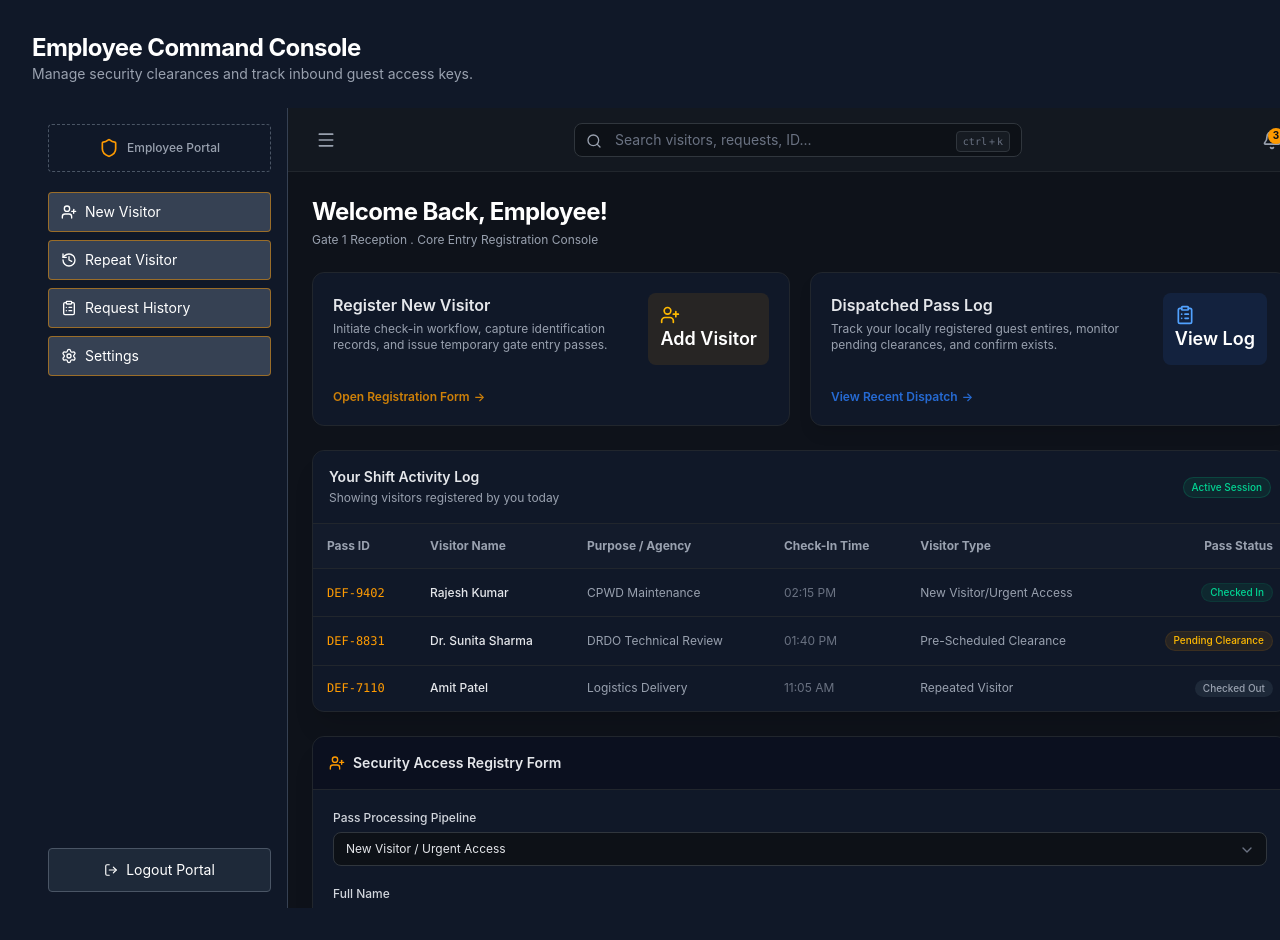
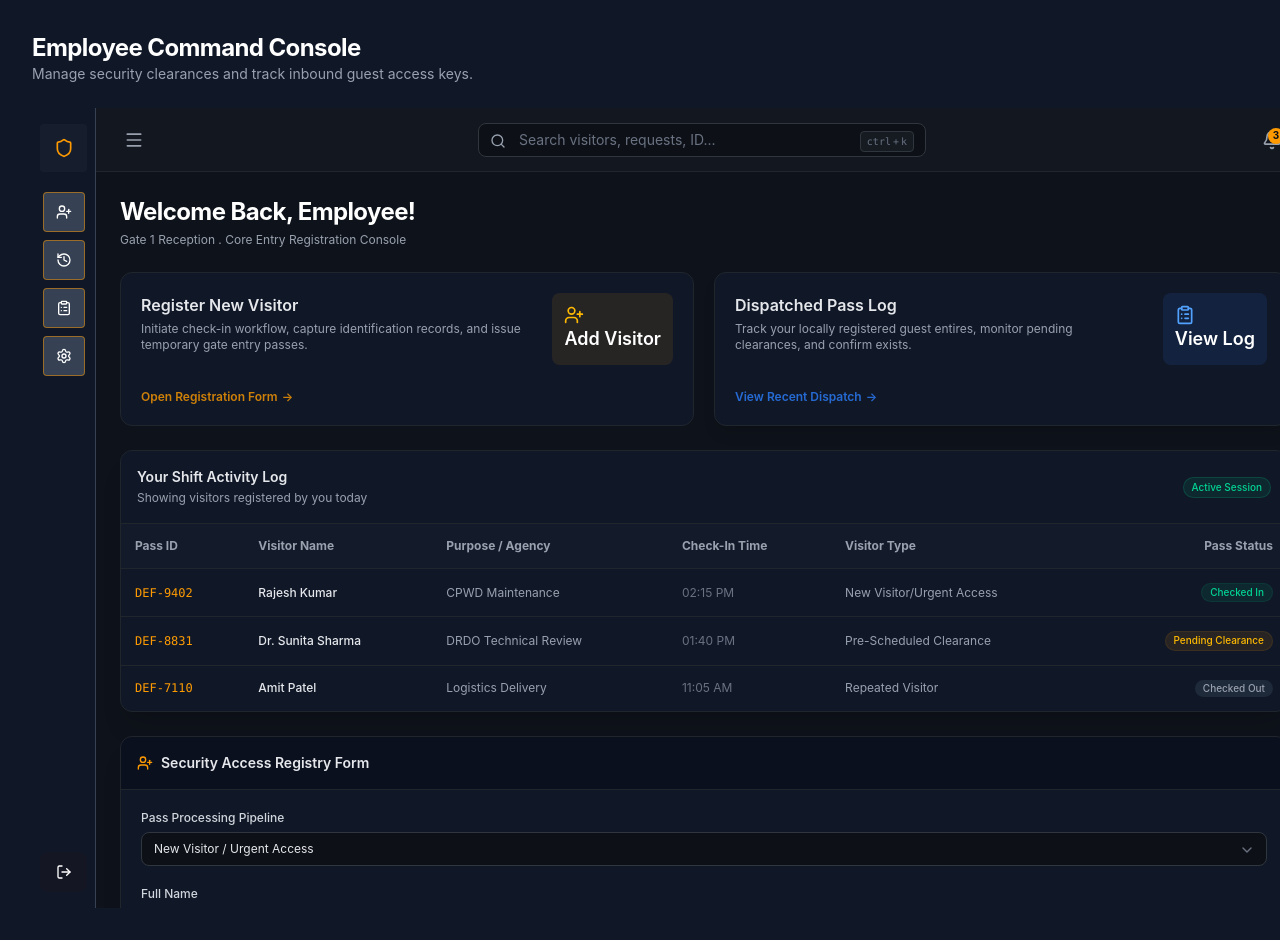
Before and after one commit to sin-h43/Defence-Pass-Management-System, a React (Vite) app in the folder defence-portal/: page /employee in a window 1280 px wide. Shown: the top 940 px of the page. Built offline with nearby package versions, Linux system fonts and the light colour scheme.

Commit message:
Added Icon-Only collapsible  Sidebar

```diff
--- a/defence-portal/src/pages/employee/EmployeeDashboard.tsx
+++ b/defence-portal/src/pages/employee/EmployeeDashboard.tsx
@@ -1,4 +1,4 @@
-import { Search, Menu, Bell, LogOut, ClipboardList, Settings, Shield, History, UserPlus, ChevronDown } from 'lucide-react';
+import { Search, Menu, Bell, ClipboardList, Settings, Shield, History, UserPlus, ChevronDown, LogOut } from 'lucide-react';
 import { useRef, useState } from 'react';
 
 export default function EmployeeDashboard() {
@@ -14,7 +14,7 @@ export default function EmployeeDashboard() {
     registrationFormRef.current?.scrollIntoView({ behavior: 'smooth' });
   };
 
-  const [isSidebarOpen, setIsSidebarOpen] = useState(true);
+  const [isSidebarOpen, setIsSidebarOpen] = useState(false);
 
 
   return (
@@ -50,26 +50,48 @@ export default function EmployeeDashboard() {
             className={`h-10 bg-gray-700 rounded border border-amber-500/50 flex items-center px-3 text-sm hover:bg-gray-800 cursor-pointer transition-colors ${
               isSidebarOpen? 'px-3 justify-start' : 'justify-center p-0'
             }`}
-            title='Reate Visitor Logs'
+            title='Repeated Visitor Logs'
             >
             <History className="h-4 w-4 shrink-0"/>
-            {isSidebarOpen && <span className='ml-2'>Repeat Visitor</span>}
+            {isSidebarOpen && <span className='ml-2'>Repeated Visitor</span>}
           </div>
           <div className={`h-10 bg-gray-700 rounded border border-amber-500/50 flex items-center px-3 text-sm hover:bg-gray-800 cursor-pointer transition-colors ${
-            isSidebarOpen? 'px-3 justify-start' : ''
+            isSidebarOpen? 'px-3 justify-start' : 'justify-center p-0'
             }`}>
-            <ClipboardList className="h-4 w-4 mr-2"/>
-            <span>Request History</span>
+            <ClipboardList className="h-4 w-4 shrink-0"/>
+            {isSidebarOpen && <span className='ml-2'>Pre-Scheduled Visits</span>}
           </div>
-          <div className="h-10 bg-gray-700 rounded border border-amber-500/50 flex items-center px-3 text-sm hover:bg-gray-800 cursor-pointer transition-colors whitespace-nowrap">
-            <Settings className="h-4 w-4 mr-2"/>
-            <span>Settings</span>
+          <div
+            className={`h-10 bg-gray-700 rounded border border-amber-500/50 flex items-center px-3 text-sm hover:bg-gray-800 cursor-pointer transition-colors whitespace-nowrap ${
+              isSidebarOpen? 'px-3 justify-start' : 'justify-center p-0'
+            }`}
+            title='Settings & Preferences'>
+            <Settings className="h-4 w-4 shrink-0"/>
+            {isSidebarOpen && <span className='ml-2'>Settings</span>}
           </div>
         </div>
-        <button className="w-full h-11 bg-gray-800 border border-gray-600 hover:bg-red-950/20 hover:border-red-900/50 rounded text-sm text-white hover:text-red-400 transition-all flex items-center justify-center gap-2 mt-auto whitespace-nowrap">
-          <LogOut className="h-3.5 w-3.5" />
-          <span>Logout Portal</span>
-        </button>
+        {/* Feature 7: Responsive Logout Slot */}
+        <div className={`mt-auto w-full transition-all duration-200 ${
+          isSidebarOpen
+            ? 'p-0'
+            : 'flex justify-center'
+        }`}>
+          <button
+            onClick={() => alert("Logging out of Defence Session...")}
+            className={`w-full flex items-center justify-center text-white hover:text-red-400 transition-all cursor-pointer ${
+              isSidebarOpen
+                ? 'h-12 bg-gray-800 border border-gray-700 rounded text-xs hover:bg-red-950/10 hover:border-red-900/40 gap-2'
+                : 'h-10 w-10 bg-red-950/10 rounded-lg hover:bg-red-950/30 text-red-400/70 hover:text-red-400'
+            }`}
+            title="Logout Portal Session"
+          >
+            {/* Imports the standard power logout arrow icon asset */}
+            <LogOut className="h-4 w-4 shrink-0" />
+
+            {/* Conditional formatting to slide text strings out of layout dynamically */}
+            {isSidebarOpen && <span className="font-medium">Logout Portal</span>}
+          </button>
+        </div>
       </aside>
 
       {/* 2.main */}
@@ -80,7 +102,9 @@ export default function EmployeeDashboard() {
         {/* Top Header Navigation Panel */}
         <header className="h-16 bg-[#161b22]/80 border-b border-[#21262d] shrink-0 flex items-center justify-between px-6 z-10">
           {/*Hamburger menu*/}
-          <button className="text-gray-400 hover:text-white p-1 rounded-md transition-colors cursor-pointer shrink-0">
+          <button
+            onClick={() => setIsSidebarOpen(!isSidebarOpen)}
+            className="text-gray-400 hover:text-white p-1 rounded-md transition-colors cursor-pointer shrink-0">
             <Menu className="h-5 w-5" />
           </button>
 
```
